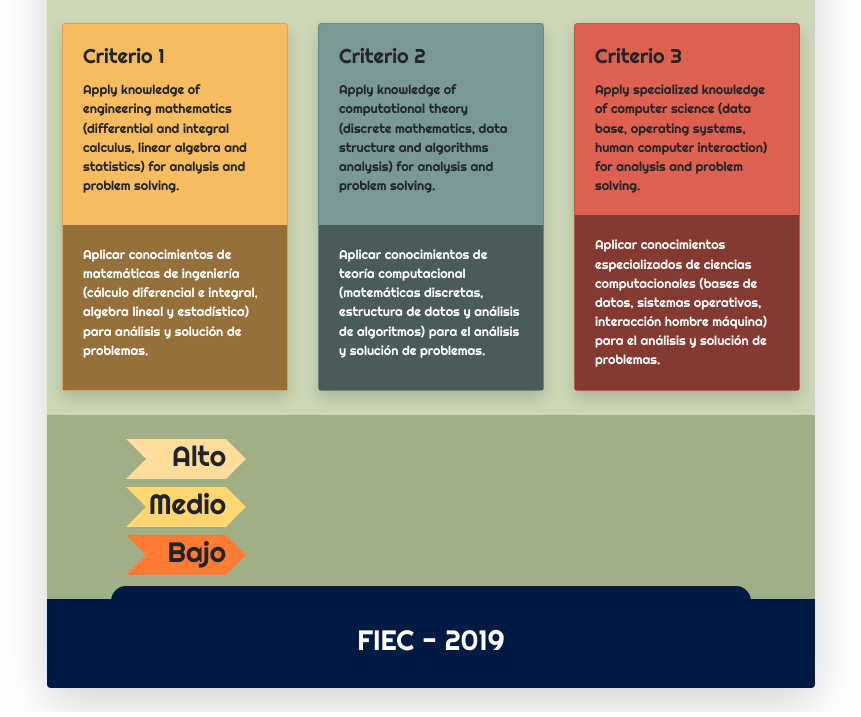
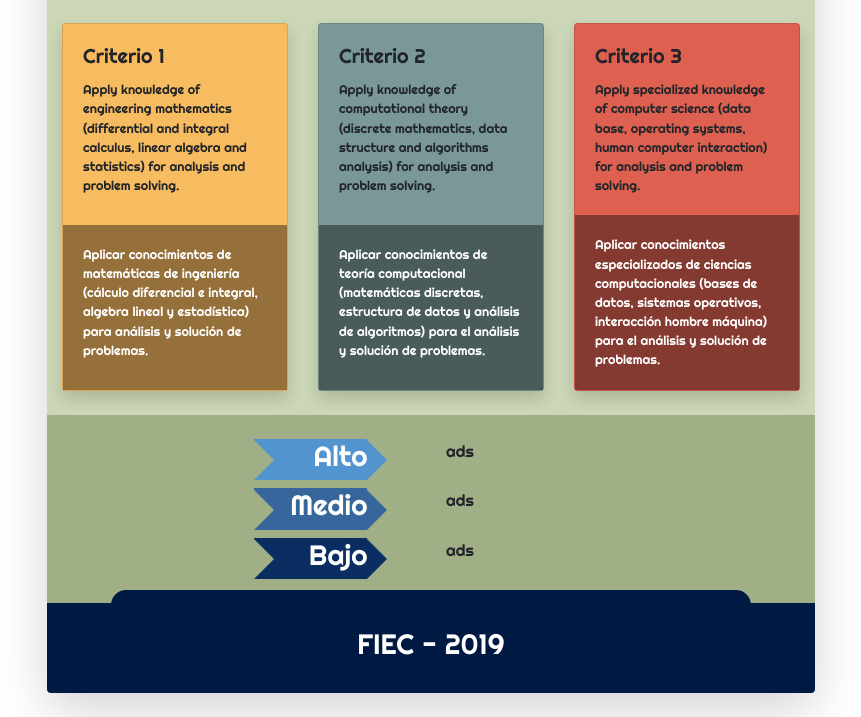
Before and after one commit to aavendan/abetcomputacion, a Flask app: page /medicion in a window 1280 px wide. Shown: the part 359-1076 px from the top of the page, without its empty margins (209-1070 px from the left). Run offline with Flask 2, Linux system fonts and the light colour scheme; some libraries are stand-ins or nearby versions.

Commit message:
medicion

```diff
--- a/static/css/estilo.css
+++ b/static/css/estilo.css
@@ -175,9 +175,10 @@ body {
 
 /*Pointer*/
 #pointer {
-    width: 100px;
-    height: 40px;
+    width: 70%;
+    height: 100%;
     position: relative;
+    color: white;
 }
 
 #pointer:after {
@@ -204,27 +205,27 @@ body {
 }
 
 .pointer1 {
-	background: #ffdd9d;
+	background: #5294CF;
 }
 
 #pointer.pointer1:before {
-	border-left: 20px solid #ffdd9d;
+	border-left: 20px solid #5294CF;
 }
 
 .pointer2 {
-	background: #ffd66f;
+	background: #36669C;
 }
 
 #pointer.pointer2:before {
-	border-left: 20px solid #ffd66f;
+	border-left: 20px solid #36669C;
 }
 
 .pointer3 {
-	background: #ff7b34;
+	background: #0A2E61;
 }
 
 #pointer.pointer3:before {
-	border-left: 20px solid #ff7b34;
+	border-left: 20px solid #0A2E61;
 }
 
 
--- a/templates/medicion.html
+++ b/templates/medicion.html
@@ -80,23 +80,38 @@
                                 </div>
                             </div>
                         </div>
-
                     </div>
-                    <div id="center3" class="col-md-12 pb-2 pt-4 pb-4 text-center align-self-center">
-                    	<div class="row">
-                    		<div class="col-md-11 offset-md-1">
+                    <div id="center3" class="col-md-12 pb-2 pt-4 pb-4 ">
+                        <div class="row justify-content-center">
+                            <div class="col-md-3">
                                 <div id="pointer" class="pointer1">
                                     <h3 class="text-right">Alto</h3>
                                 </div>
-                    	<div id="pointer" class="pointer2 mt-2">
+                            </div>
+                            <div class="col-md-3 text-left">
+                            	ads
+                            </div>
+                        </div>
+                        <div class="row mt-2 justify-content-center">
+                            <div class="col-md-3">
+                                <div id="pointer" class="pointer2 ">
                                     <h3 class="text-right">Medio</h3>
                                 </div>
-                    	<div id="pointer" class="pointer3 mt-2">
+                            </div>
+                            <div class="col-md-3 ">
+                            	ads
+                            </div>
+                        </div>
+                        <div class="row mt-2 justify-content-center">
+                            <div class="col-md-3">
+                                <div id="pointer" class="pointer3 ">
                                     <h3 class="text-right">Bajo</h3>
                                 </div>
                             </div>
+                            <div class="col-md-3 ">
+                            	ads
                             </div>
-
+                        </div>
                     </div>
                 </div>
                 <div id="footer" class="row d-none d-md-block d-lg-block pt-2 pb-4 mb-4 rounded-bottom">
```
Lines whose indentation alone changed are shown as unchanged.
